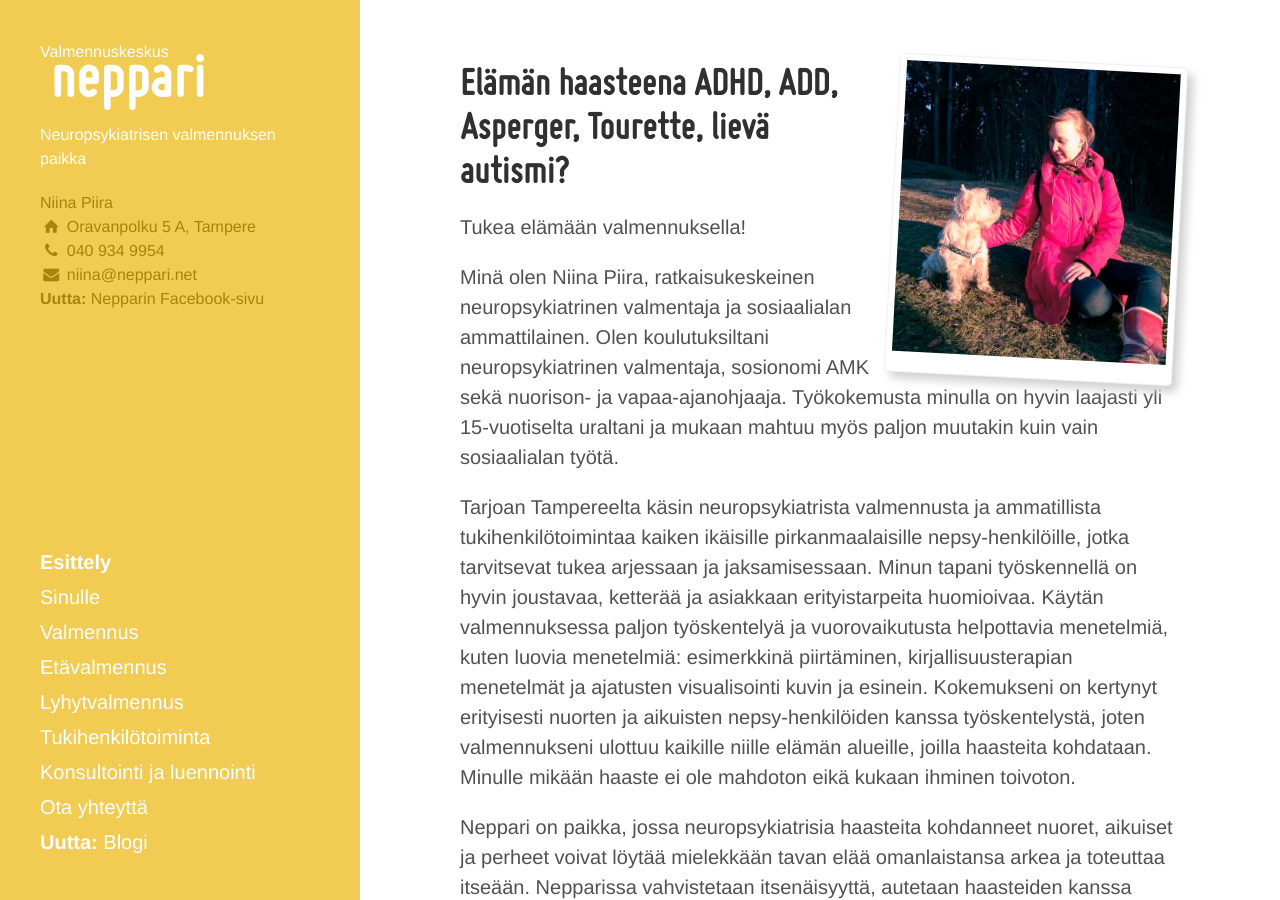
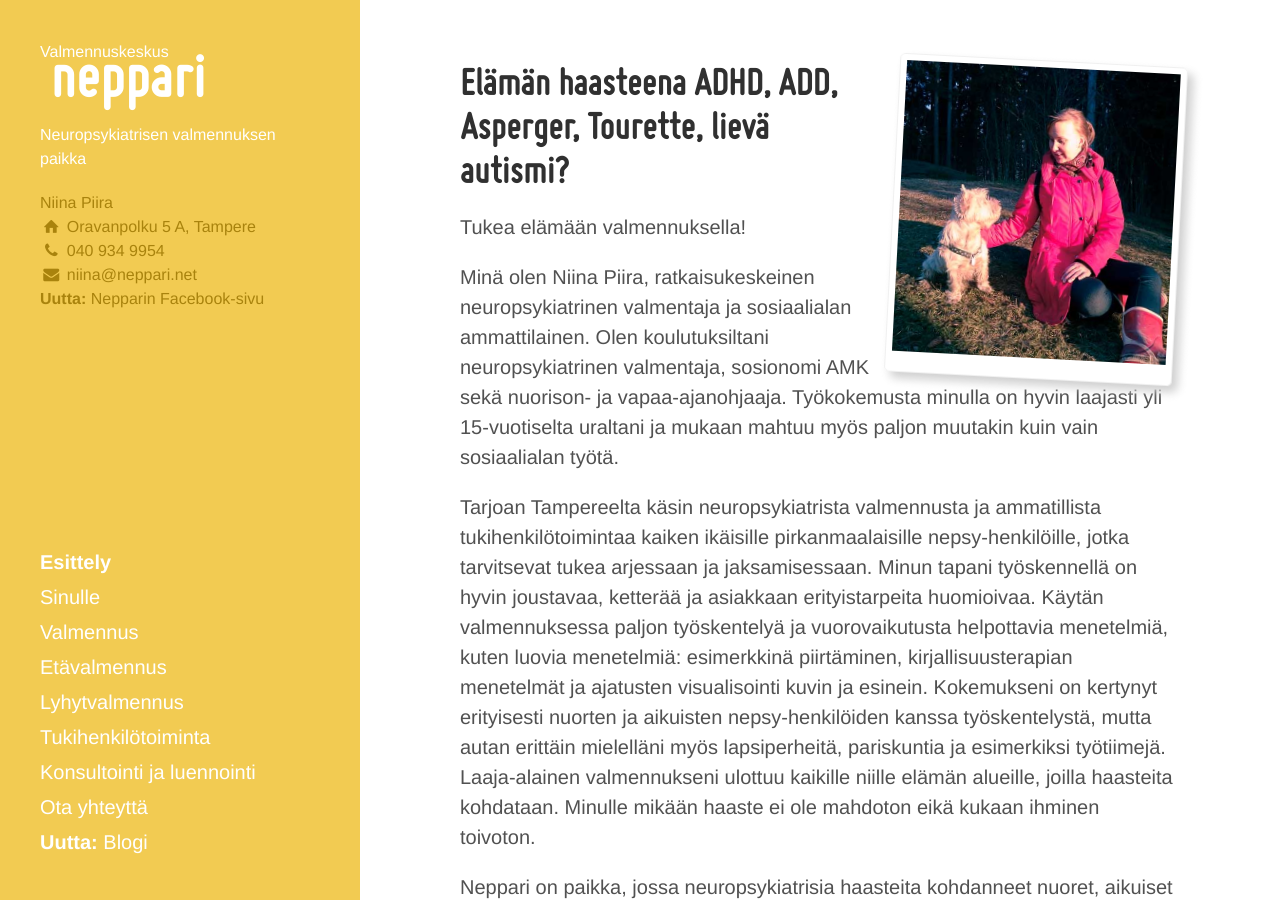
Before and after one commit to niinapiira/neppari.net, a Jekyll site: the page built from index.md, in a window 1280 px wide and 900 px high. Built offline with Jekyll 4.4.1, drawn with Linux system fonts in a browser that asks for light colours; Markdown is read by kramdown in place of the engine named in the settings.

Commit message:
lisäsin "työskentelyä" ja "autab erittäin mielelläni... Laaja-alainen"

```diff
--- a/index.md
+++ b/index.md
@@ -19,7 +19,7 @@
 
 Minä olen Niina Piira, ratkaisukeskeinen neuropsykiatrinen valmentaja ja sosiaalialan ammattilainen. Olen koulutuksiltani neuropsykiatrinen valmentaja, sosionomi AMK sekä nuorison- ja vapaa-ajanohjaaja. Työkokemusta minulla on hyvin laajasti yli 15-vuotiselta uraltani ja mukaan mahtuu myös paljon muutakin kuin vain sosiaalialan työtä.
 
-Tarjoan Tampereelta käsin neuropsykiatrista valmennusta ja ammatillista tukihenkilötoimintaa kaiken ikäisille pirkanmaalaisille nepsy-henkilöille, jotka tarvitsevat tukea arjessaan ja jaksamisessaan. Minun tapani työskennellä on hyvin joustavaa, ketterää ja asiakkaan erityistarpeita huomioivaa. Käytän valmennuksessa paljon työskentelyä ja vuorovaikutusta helpottavia menetelmiä, kuten luovia menetelmiä: esimerkkinä piirtäminen, kirjallisuusterapian menetelmät ja ajatusten visualisointi kuvin ja esinein. Kokemukseni on kertynyt erityisesti nuorten ja aikuisten nepsy-henkilöiden kanssa työskentelystä, joten valmennukseni ulottuu kaikille niille elämän alueille, joilla haasteita kohdataan. Minulle mikään haaste ei ole mahdoton eikä kukaan ihminen toivoton.
+Tarjoan Tampereelta käsin neuropsykiatrista valmennusta ja ammatillista tukihenkilötoimintaa kaiken ikäisille pirkanmaalaisille nepsy-henkilöille, jotka tarvitsevat tukea arjessaan ja jaksamisessaan. Minun tapani työskennellä on hyvin joustavaa, ketterää ja asiakkaan erityistarpeita huomioivaa. Käytän valmennuksessa paljon työskentelyä ja vuorovaikutusta helpottavia menetelmiä, kuten luovia menetelmiä: esimerkkinä piirtäminen, kirjallisuusterapian menetelmät ja ajatusten visualisointi kuvin ja esinein. Kokemukseni on kertynyt erityisesti nuorten ja aikuisten nepsy-henkilöiden kanssa työskentelystä, mutta autan erittäin mielelläni myös lapsiperheitä, pariskuntia ja esimerkiksi työtiimejä. Laaja-alainen valmennukseni ulottuu kaikille niille elämän alueille, joilla haasteita kohdataan. Minulle mikään haaste ei ole mahdoton eikä kukaan ihminen toivoton.
 
 Neppari on paikka, jossa neuropsykiatrisia haasteita kohdanneet nuoret, aikuiset ja perheet voivat löytää mielekkään tavan elää omanlaistansa arkea ja toteuttaa itseään. Nepparissa vahvistetaan itsenäisyyttä, autetaan haasteiden kanssa selviytymisessä, sekä etsitään erilaisia vaihtoehtoja arjen ja elämän tueksi. Nepparin tuella voidaan helpottaa vaikeita elämäntilanteita sekä tarjota pitkäaikaista ja kokonaisvaltaista tukea arjen ja konkreettisten asioiden sujumiseen.
 
```
